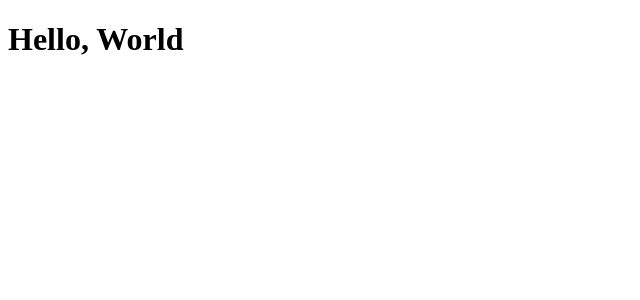
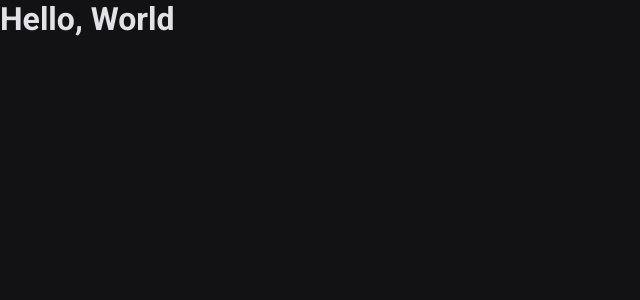
Before and after one commit to angelicaalbuquerque/do-while_nlw-rocketseat, a React (Vite) app in the folder web/: page / in a window 1280 px wide. Shown: the top 300 px of the page, without its empty margins (0-640 px from the left). Built offline with nearby package versions, Linux system fonts and the light colour scheme.

Commit message:
Estilização inicial

```diff
--- a/web/index.html
+++ b/web/index.html
@@ -1,9 +1,18 @@
 <!DOCTYPE html>
 <html lang="en">
   <head>
+    <link rel="preconnect" href="https://fonts.googleapis.com" />
+    <link rel="preconnect" href="https://fonts.gstatic.com" crossorigin />
+
     <meta charset="UTF-8" />
     <link rel="icon" type="image/svg+xml" href="/src/favicon.svg" />
     <meta name="viewport" content="width=device-width, initial-scale=1.0" />
+
+    <link
+      href="https://fonts.googleapis.com/css2?family=Roboto:wght@400;700&display=swap"
+      rel="stylesheet"
+    />
+
     <title>Vite App</title>
   </head>
   <body>
--- a/web/src/main.tsx
+++ b/web/src/main.tsx
@@ -1,6 +1,8 @@
 import React from "react";
 import ReactDOM from "react-dom";
 import { App } from "./App";
+
+import "./styles/global.css";
 
 ReactDOM.render(
   <React.StrictMode>
--- /dev/null
+++ b/web/src/styles/global.css
@@ -0,0 +1,11 @@
+* {
+  padding: 0.5;
+  margin: 0;
+  box-sizing: border-box;
+  font-family: Roboto, sans-serif;
+}
+
+body {
+  color: #e1e1e6;
+  background-color: #121214;
+}
```
